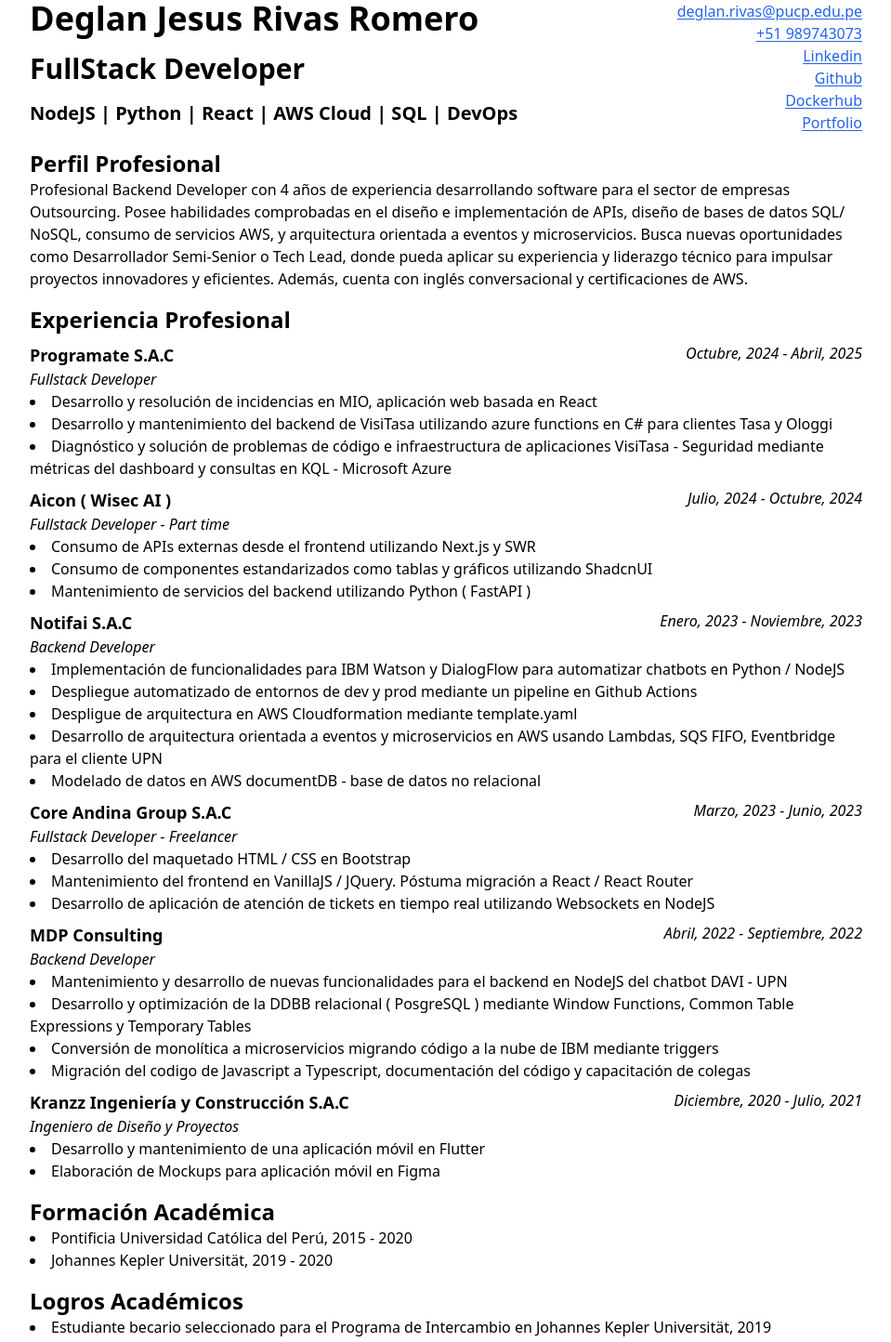
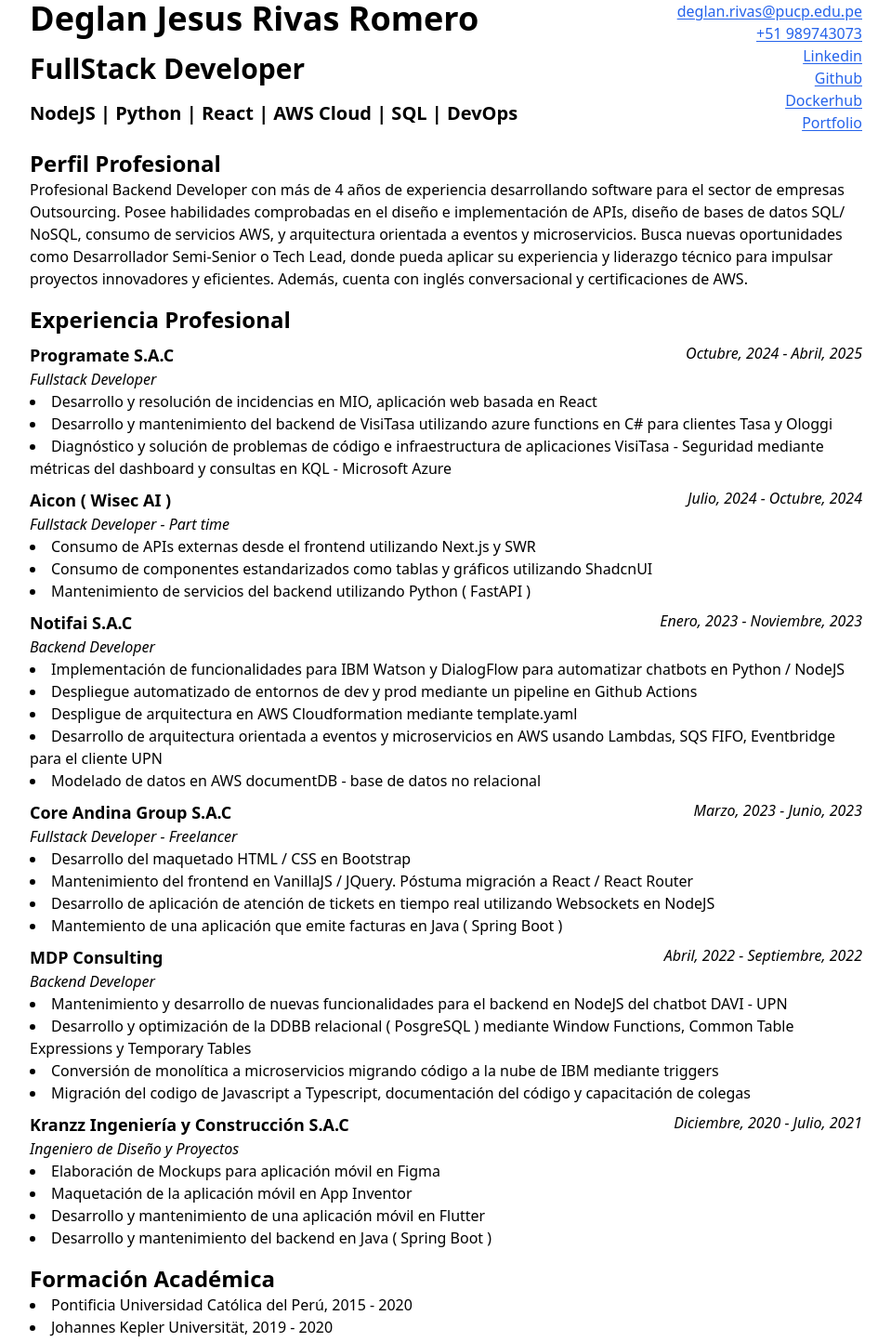
Before and after one commit to deglan-rivas/cv, a React (Vite) app: page / in a window 1280 px wide. Shown: the top 1444 px of the page at 93% size, without its empty margins (160-1119 px from the left). Built offline with nearby package versions, Linux system fonts and the light colour scheme.

Commit message:
feat: :sparkles: update small changes in header and experience

```diff
--- a/src/data/cv_spa.ts
+++ b/src/data/cv_spa.ts
@@ -68,6 +68,7 @@ export const cv_spa = {
             'Desarrollo del maquetado HTML / CSS en Bootstrap',
             'Mantenimiento del frontend en VanillaJS / JQuery. Póstuma migración a React / React Router',
             'Desarrollo de aplicación de atención de tickets en tiempo real utilizando Websockets en NodeJS',
+            'Mantemiento de una aplicación que emite facturas en Java ( Spring Boot )',
           ]
         },
         {
@@ -86,8 +87,10 @@ export const cv_spa = {
           date: 'Diciembre, 2020 - Julio, 2021',
           position: 'Ingeniero de Diseño y Proyectos',
           activities: [
+            'Elaboración de Mockups para aplicación móvil en Figma',
+            'Maquetación de la aplicación móvil en App Inventor',
             'Desarrollo y mantenimiento de una aplicación móvil en Flutter',
-            'Elaboración de Mockups para aplicación móvil en Figma',
+            'Desarrollo y mantenimiento del backend en Java ( Spring Boot )',
           ]
         },
       ]
@@ -95,7 +98,7 @@ export const cv_spa = {
     header: 'header',
     profile: {
       title: 'Perfil Profesional',
-      content: 'Profesional Backend Developer con 4 años de experiencia desarrollando software para el sector de empresas Outsourcing. Posee habilidades comprobadas en el diseño e implementación de APIs, diseño de bases de datos SQL/ NoSQL, consumo de servicios AWS, y arquitectura orientada a eventos y microservicios. Busca nuevas oportunidades como Desarrollador Semi-Senior o Tech Lead, donde pueda aplicar su experiencia y liderazgo técnico para impulsar proyectos innovadores y eficientes. Además, cuenta con inglés conversacional y certificaciones de AWS.'
+      content: `Profesional Backend Developer con más de ${new Date().getFullYear() - 2021} años de experiencia desarrollando software para el sector de empresas Outsourcing. Posee habilidades comprobadas en el diseño e implementación de APIs, diseño de bases de datos SQL/ NoSQL, consumo de servicios AWS, y arquitectura orientada a eventos y microservicios. Busca nuevas oportunidades como Desarrollador Semi-Senior o Tech Lead, donde pueda aplicar su experiencia y liderazgo técnico para impulsar proyectos innovadores y eficientes. Además, cuenta con inglés conversacional y certificaciones de AWS.`
     },
   }
 }
```
